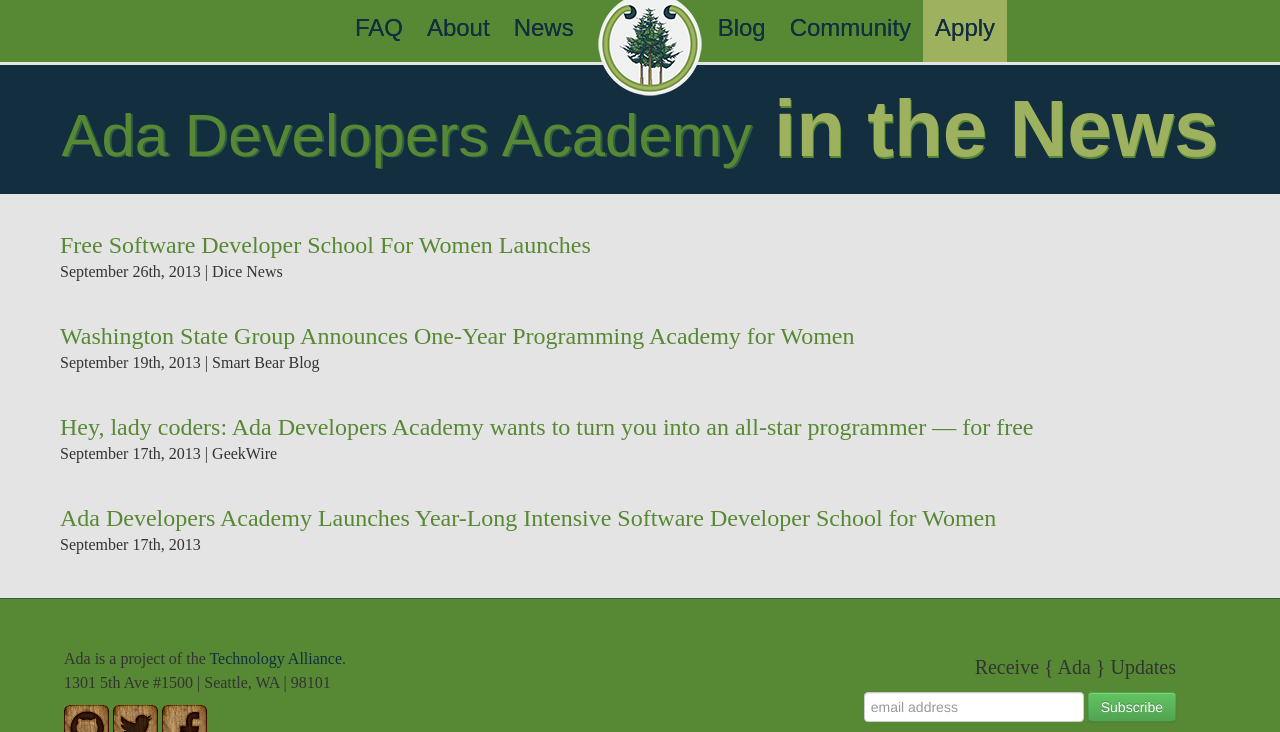
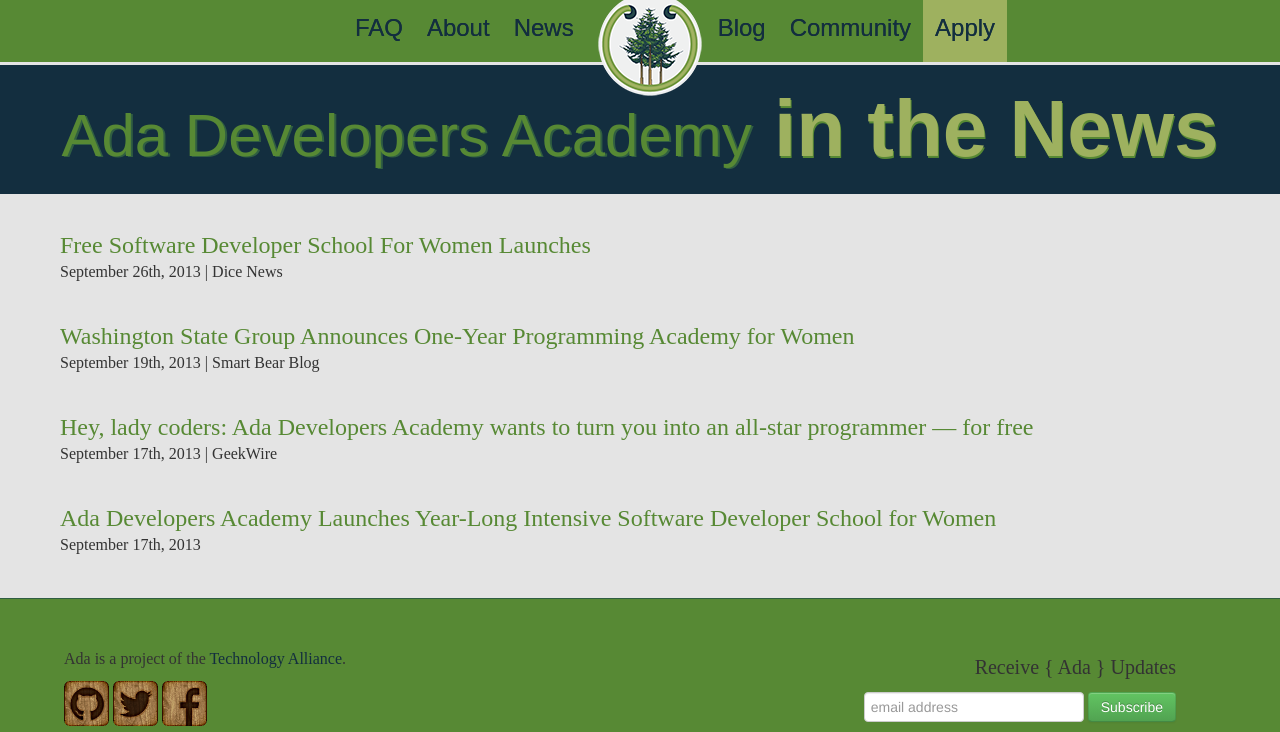
Before and after one commit to Ada-Developers-Academy/adadevelopersacademy.org, a Jekyll site: the page built from news/index.html, in a window 1280 px wide, cut to the strip 0-732 px from the top of the page. Built offline with Jekyll 4.4.1, drawn with Linux system fonts in a browser that asks for light colours; nearby versions of some CDN libraries.

Commit message:
Remove address.

```diff
--- a/_layouts/default.html
+++ b/_layouts/default.html
@@ -65,9 +65,6 @@
           <div class="ta-info">
             Ada is a project of the <a href="http://technology-alliance.com" target="blank">Technology Alliance</a>.
           </div>
-          <div class="ta-info">
-            1301 5th Ave #1500 | Seattle, WA | 98101
-          </div>
           <a href="http://github.com/Ada-Developers-Academy" target="blank"><img src="/images/icons/icongithub.png" class="icon" /></a>
            <a href="http://twitter.com/adaacademy" target="blank"><img src="/images/icons/icontwitter.png" class="icon" /></a>
             <a href="https://www.facebook.com/adadevelopers" target="blank"><img src="/images/icons/iconfacebook.png" class="icon" /></a>
```
